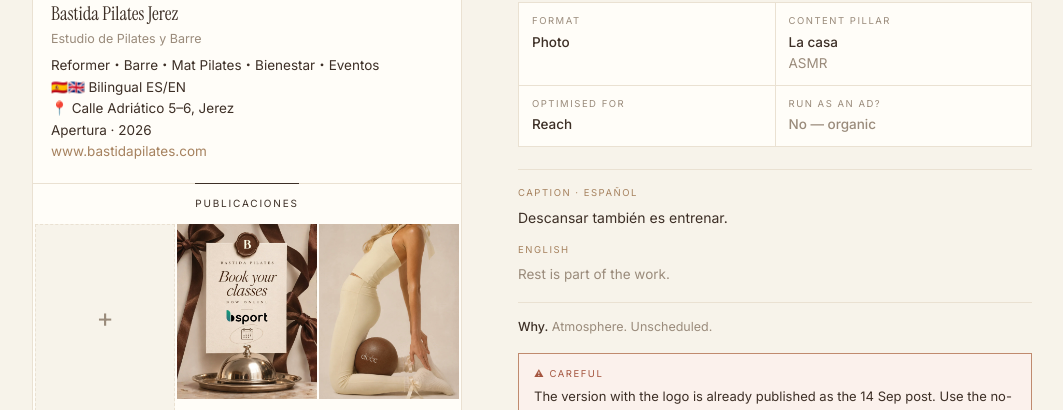
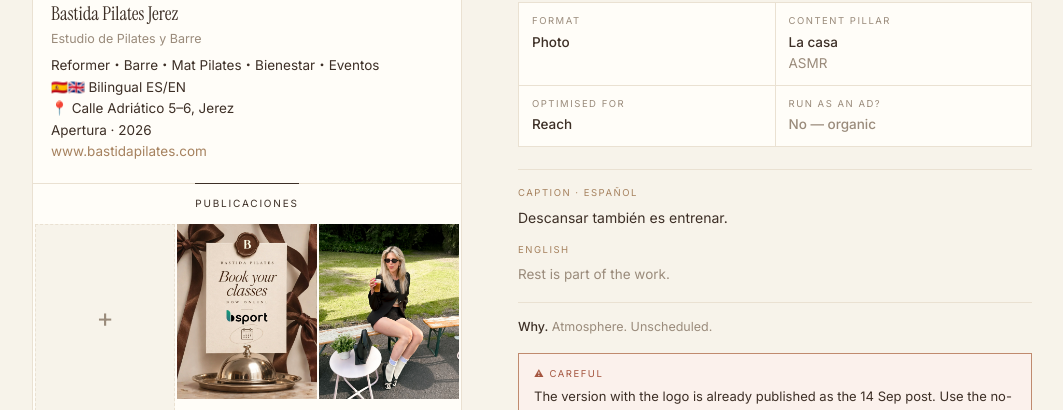
Before and after one commit to katerini007/bastida-preview-9bb2e9, a plain HTML site: page index.html in a window 1280 px wide. Shown: the part 251-661 px from the top of the page, without its empty margins (108-1171 px from the left). Drawn offline with Linux system fonts and the light colour scheme.

Commit message:
Add Jen inside (Mon 7 Dec), legs flat-lay (Tue 8 Dec) and Jen fashion (Wed 9 Dec, 2 versions)
Co-Authored-By: Claude Sonnet 5.5 <noreply@anthropic.com>

```diff
--- a/index.html
+++ b/index.html
@@ -397,6 +397,9 @@ const POSTS=[
  {id:"n10",iso:"2026-11-24",n:"16",img:"covers/n10.jpg",date:"Mar 24 Nov",fmt:"Photo",pillar:"La casa",sub:"Build with us · Equipo",goal:"Reach",ad:"no",adwhy:"Hiring and meeting the team is a milestone for the build story, and a real person on camera is worth more than any rendered image. Organic.",title:"Meet our instructor",es:"Conoce a una de las personas que te recibirán en Bastida. 🤍\n\nMuy pronto te contamos quién es y qué vas a poder aprender con ella.\n\nApúntate a nuestra lista de espera — enlace en la bio.",en:"Meet one of the people who will welcome you at Bastida. 🤍\n\nVery soon we'll tell you who she is and what you'll learn with her.\n\nJoin our waitlist — link in bio.",note:"«Nuestra instructora real»: foto de una de las instructoras. Pie de foto = borrador mío. Falta su nombre y confirmar que está de acuerdo en que se publique.",after:"n4",pubkind:"photo",pubsel:"[\"p:covers/n10.jpg\"]"},
  {id:"n11",iso:"2026-12-02",n:"17",img:"covers/n11.jpg",date:"Mié 2 Dic",fmt:"Photo",pillar:"La casa",sub:"Storytelling · Jen, fundadora",goal:"Reach",ad:"no",adwhy:"A human, unpolished moment from the family behind the studio. It makes people want us, not just find us. Organic.",title:"Jen, founder of Bastida",es:"Detrás de Bastida hay personas que viven el pilates. Ella es Jen, nuestra fundadora. 🤍\n\nPoco a poco, todo va tomando forma.\n\nApúntate a nuestra lista de espera — enlace en la bio.",en:"Behind Bastida are people who live and breathe Pilates. Meet Jen, our founder. 🤍\n\nLittle by little, it's all coming together.\n\nJoin our waitlist — link in bio.",warn:"La foto se muestra tal cual la subiste, sin girar (el archivo viene de lado). En la cuadrícula se recorta a 4:5.",note:"Jen, fundadora: selfie en el espejo del estudio, en su orientación original (sin girar). Pie de foto = borrador mío.",after:"n8",pubkind:"photo",pubsel:"[\"p:covers/n11.jpg\"]"},
  {id:"n12",iso:"2026-12-05",n:"18",img:"covers/n12-1.jpg",date:"Sáb 5 Dic",fmt:"Photo",pillar:"Prueba social",sub:"Community · Colaboración elvée",goal:"Reach",ad:"no",adwhy:"Partner posts earn their reach and open the door to the next collaboration. Name the partner, show the product, keep it organic.",title:"Collab with elvée",es:"Bastida × elvée 🤍\n\nUna colaboración que nos hace mucha ilusión. Muy pronto os contamos todos los detalles.\n\nApúntate a nuestra lista de espera — enlace en la bio.",en:"Bastida × elvée 🤍\n\nA collaboration we're so excited about. Very soon we'll share all the details.\n\nJoin our waitlist — link in bio.",warn:"La opción «Pilates Girl · 2» tiene otra modelo (rubia): comprueba cuál quieres. Usa las imágenes de campaña de elvée solo si ellos lo han aprobado, y etiquétalos en el pie cuando tengas su usuario.",note:"Cinco versiones de la misma foto; la que se ve ahora es «Con marco (film)». Pie de foto = borrador mío: faltan los detalles de la colaboración.",after:"n11",alt:0,alts:[{"label": "Con marco (film)", "img": "covers/n12-1.jpg"}, {"label": "Sin marco", "img": "covers/n12-2.jpg"}, {"label": "Pilates Girl · 1", "img": "covers/n12-3.jpg"}, {"label": "Pilates Girl · 2 (rubia)", "img": "covers/n12-4.jpg"}, {"label": "Pilates Girl · 3", "img": "covers/n12-5.jpg"}],pubkind:"photo",pubsel:"[\"p:covers/n12-1.jpg\"]"},
+ {id:"n13",iso:"2026-12-07",n:"19",img:"covers/n13.jpg",date:"Lun 7 Dic",fmt:"Photo",pillar:"La casa",sub:"Storytelling · Jen",goal:"Reach",ad:"no",adwhy:"A real, warm moment of the person who will teach here. Monday is the storytelling slot. Organic.",title:"Jen, between mat, reformer and rings",es:"Un día cualquiera de Jen entre mat, reformer y aros. 🤍\n\nMuy pronto en Bastida. ✨\n\nApúntate a nuestra lista de espera — enlace en la bio.",en:"An ordinary day for Jen: mat, reformer and Pilates rings. 🤍\n\nComing soon to Bastida. ✨\n\nJoin our waitlist — link in bio.",warn:"Esta foto no es del espacio de Bastida (todavía en obras); el pie de foto no dice que lo sea. «Jen inside» y «jen inside 2» eran el mismo archivo, así que hay una sola imagen.",note:"Pie de foto = borrador mío.",after:"n12",pubkind:"photo",pubsel:"[\"p:covers/n13.jpg\"]"},
+ {id:"n14",iso:"2026-12-08",n:"20",img:"covers/n14.jpg",date:"Mar 8 Dic",fmt:"Photo",pillar:"La casa",sub:"ASMR · Detalles",goal:"Reach",ad:"no",adwhy:"Atmosphere travels on its own at every studio measured. Tuesday is the best weekday in Jerez and the ASMR slot. Organic.",title:"Pilates girl details",es:"Los pequeños detalles de una clase de pilates. 🤍\n\nCalcetines antideslizantes, el aro, la pelota y algo para beber.\n\nMuy pronto en Bastida. ✨ Apúntate a nuestra lista de espera — enlace en la bio.",en:"The little details of a Pilates class. 🤍\n\nGrip socks, the ring, the ball and something to sip.\n\nComing soon to Bastida. ✨ Join our waitlist — link in bio.",warn:"Se ve el logo de Stanley (otra marca) y el vaso rosa, que se aparta de la paleta crema. El post «Pilates girl essentials» (28 nov) también lleva un vaso Stanley.",note:"Pie de foto = borrador mío.",after:"n13",pubkind:"photo",pubsel:"[\"p:covers/n14.jpg\"]"},
+ {id:"n15",iso:"2026-12-09",n:"21",img:"covers/n15-1.jpg",date:"Mié 9 Dic",fmt:"Photo",pillar:"La casa",sub:"Storytelling · Jen, moda",goal:"Reach",ad:"no",adwhy:"The founder as a person, with her own style: it makes people want us. Organic.",title:"Jen, the fashion one",es:"Jen es la de la moda: si algo no te hace sentir guapa, no entra en Bastida. 🤍\n\nMuy pronto en Bastida. ✨ Apúntate a nuestra lista de espera — enlace en la bio.",en:"Jen is the fashion one: if something doesn't make you feel beautiful, it doesn't go in Bastida. 🤍\n\nComing soon to Bastida. ✨ Join our waitlist — link in bio.",warn:"La foto es vertical 9:16, así que en el feed se recorta a 4:5. Se ve el logo de Chanel en los zapatos. Los cuatro archivos «Jen Founder Fashion» son solo dos imágenes distintas (guardadas dos veces): aquí están como Versión 1 y Versión 2.",note:"La frase del pie sale de tu guion de Jen. Pie de foto = borrador mío.",after:"n14",alt:0,alts:[{"label": "Versión 1", "img": "covers/n15-1.jpg"}, {"label": "Versión 2", "img": "covers/n15-2.jpg"}],pubkind:"photo",pubsel:"[\"p:covers/n15-1.jpg\"]"},
  {id:"p8",img:"covers/p8.jpg",date:"Sin fecha",fmt:"Photo",pillar:"La casa",sub:"ASMR",
   goal:"Reach",ad:"no",adwhy:"Atmosphere. Unscheduled — hold it for a slot that needs filling.",
   title:"Matcha and a wax seal.",
```
Also changed, not shown: covers/n13.jpg (added), covers/n14.jpg (added), covers/n15-1.jpg (added), covers/n15-2.jpg (added).
